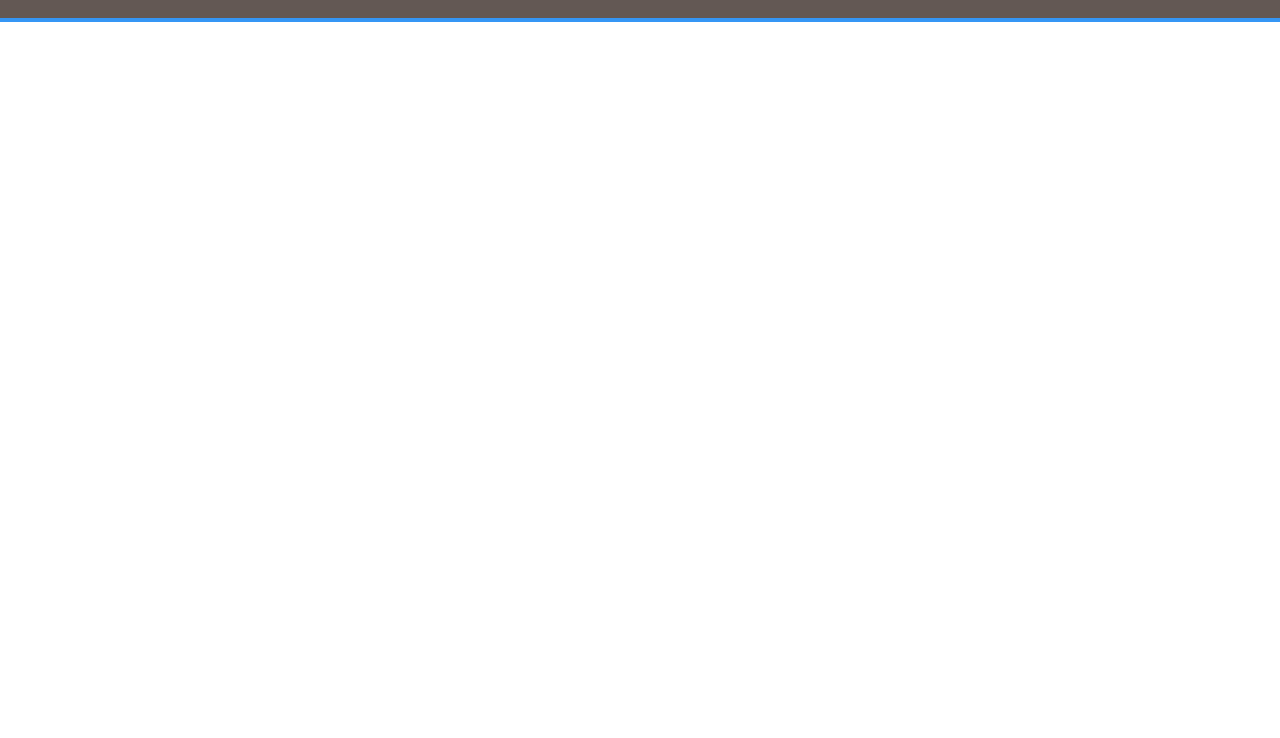
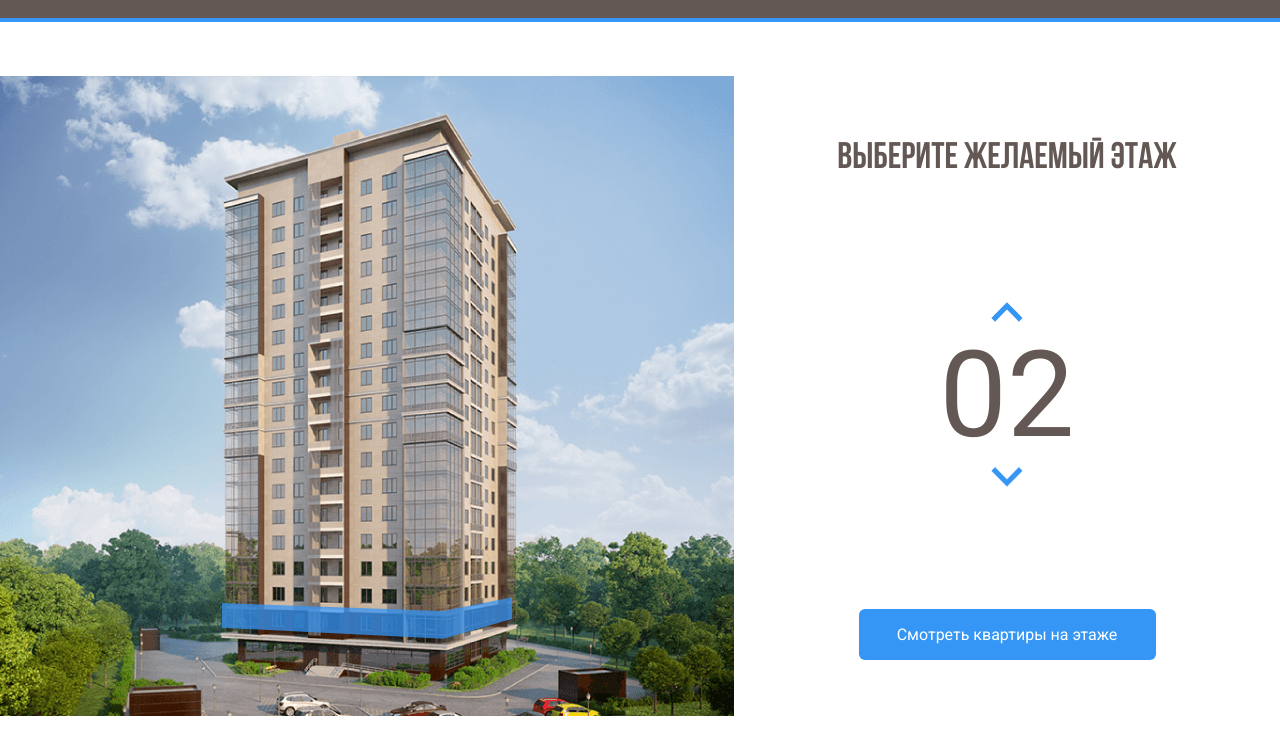
Before and after one commit to mot25/porthousingcomlex, a plain HTML site: page index.html in a window 1280 px wide. Shown: the part 62-800 px from the top of the page. Drawn offline with Linux system fonts and the light colour scheme.

Commit message:
floor mousemove

```diff
--- a/css/style.css
+++ b/css/style.css
@@ -1,4 +1,4 @@
-@import url('https://fonts.googleapis.com/css2?family=Roboto:wght@400;700&display=swap');
+@import url("https://fonts.googleapis.com/css2?family=Roboto:wght@400;700&display=swap");
 
 body {
   font-family: "Roboto", sans-serif;
@@ -7,7 +7,8 @@ body {
   background-color: #635854;
   color: #fff;
   padding: 12px 0;
-  border-bottom: 4px solid #3596F5;
+  margin-bottom: 54px;
+  border-bottom: 4px solid #3596f5;
 }
 .navbar {
   min-height: 56px;
@@ -48,3 +49,71 @@ line-height: 16px;
   font-size: 17px;
   line-height: 20px;
 }
+.main {
+  display: flex;
+  max-width: 1280px;
+  margin: 0 auto;
+}
+.main-image {
+}
+.main-img {
+}
+.main-img path {
+  transition: all 0.5s;
+  opacity: 0;
+}
+.main-img path:hover {
+  opacity: 1;
+  cursor: pointer;
+}
+.main-info {
+  display: flex;
+  flex-direction: column;
+  justify-content: space-around;
+  flex-grow: 1;
+  align-items: center;
+}
+.main-title {
+  font-family: "Bebas Neue Cyrillic";
+  font-weight: normal;
+  font-size: 37px;
+  line-height: 44px;
+  text-align: center;
+  text-transform: uppercase;
+  color: #635854;
+}
+.counrer-group {
+  display: flex;
+  flex-direction: column;
+  height: 185px;
+  align-items: center;
+  justify-content: space-between;
+}
+.counrer-btn {
+  width: 32.11px;
+  height: 19.84px;
+}
+.counrer-btn__up {
+}
+.counrer {
+  color: #635854;
+  font-size: 120px;
+}
+.counrer-btn__down {
+  transform: rotateX(180deg);
+}
+.main-btn__primary {
+  border: none;
+  font-weight: normal;
+  font-size: 16px;
+  line-height: 19px;
+
+  color: #ffffff;
+
+  background: #3596f5;
+  border-radius: 6px;
+  padding: 16px 36px;
+  text-align: center;
+  width: 297px;
+  height: 51px;
+}
--- /dev/null
+++ b/css/stylesheet.css
@@ -0,0 +1,9 @@
+@font-face {
+  font-family: "Bebas Neue Cyrillic";
+  src: local("Bebas Neue Cyrillic"), local("BebasNeueCyrillic"),
+    url("../fonts/BebasNeueCyrillic.woff2") format("woff2"),
+    url("../fonts/BebasNeueCyrillic.woff") format("woff");
+  font-weight: normal;
+  font-style: normal;
+  font-display: swap;
+}
--- a/index.html
+++ b/index.html
@@ -9,6 +9,7 @@
   <link rel="stylesheet" href="css/normalize.css">
   <link rel="stylesheet" href="css/fonts.css">
   <link rel="stylesheet" href="css/style.css">
+  <link rel="stylesheet" href="css/stylesheet.css">
   <link rel="stylesheet" href="css/media.css">
 </head>
 
@@ -44,7 +45,50 @@
       </div>
     </div>
   </header>
+  <main class="main">
+    <div class="main-image">
+      <svg class="main-img" width="734" height="640" viewBox="0 0 734 640" fill="none"
+        xmlns="http://www.w3.org/2000/svg" xmlns:xlink="http://www.w3.org/1999/xlink">
+        <rect width="734" height="640" fill="url(#pattern0)" />
+        <defs>
+          <pattern id="pattern0" patternContentUnits="objectBoundingBox" width="1" height="1">
+            <use xlink:href="#image0_1_86" transform="translate(-0.00408719) scale(0.0013624 0.0015625)" />
+          </pattern>
+          <image id="image0_1_86" width="740" height="640" xlink:href="./images/home.jpg" />
+        </defs>
+        <path class="main-path" data-floor="02" d="M222 527L442.8 535L512 521.3V543L443.5 562.7L222 551.7V527Z" fill="#3595F6" fill-opacity="0.75" />
+        <path class="main-path" data-floor="03" d="M223 526V501L443.3 504.3L513 501V521L443.7 534L223 526Z" fill="#3595F6" fill-opacity="0.75" />
+        <path class="main-path" data-floor="04" d="M223 500V475H444H513V498L445 505L223 500Z" fill="#3595F6" fill-opacity="0.75" />
+        <path class="main-path" data-floor="05" d="M223 476V451L444.3 447.3L512 454V476H444" fill="#3595F6" fill-opacity="0.75" />
+        <path class="main-path" data-floor="06" d="M223 450V424L444.5 420.7L513 431.7V453L444 446.3L223 450Z" fill="#3595F6" fill-opacity="0.75" />
+        <path class="main-path" data-floor="07" d="M222 423V399.3L443 387L514 410V431.3L443 419L222 423Z" fill="#3595F6" fill-opacity="0.75" />
+        <path class="main-path" data-floor="08" d="M222 401V376L444.2 359.7L514 388.3V409L443.7 387.3L222 401Z" fill="#3595F6" fill-opacity="0.75" />
+        <path class="main-path" data-floor="09" d="M222 376V351L444.5 330.7L514 367.3V388L442 359.3L222 376Z" fill="#3595F6" fill-opacity="0.75" />
+        <path class="main-path" data-floor="10" d="M222 350V326L445 301.3L514 345.3V367L444.7 329L222 350Z" fill="#3595F6" fill-opacity="0.75" />
+        <path class="main-path" data-floor="11" d="M222 325V301L444.5 272.3L514 323.3V344L443.7 301.7L222 325Z" fill="#3595F6" fill-opacity="0.75" />
+        <path class="main-path" data-floor="12" d="M221 301V277L443.3 244L514 303.3V323L444 272.3L221 301Z" fill="#3595F6" fill-opacity="0.75" />
+        <path class="main-path" data-floor="13" d="M222 276V252L443.2 217L513 281V302L444.3 243.7L222 276Z" fill="#3595F6" fill-opacity="0.75" />
+        <path class="main-path" data-floor="14" d="M222 252V227L444.3 189L513 259.3V280L444 216L222 252Z" fill="#3595F6" fill-opacity="0.75" />
+        <path class="main-path" data-floor="15" d="M222 226V201L442.8 157.3L513 236.3V259L444 185.7L222 226Z" fill="#3595F6" fill-opacity="0.75" />
+        <path class="main-path" data-floor="16" d="M223 202V177L443 129L513 214V237L442.3 157.7L223 202Z" fill="#3595F6" fill-opacity="0.75" />
+        <path class="main-path" data-floor="17" d="M222 177V152L441.8 100L513 192.3V215L443.3 128.7L222 177Z" fill="#3595F6" fill-opacity="0.75" />
+        <path class="main-path" data-floor="18" d="M222 152V126L444 69.3L513 171V192L443.7 100.3L222 152Z" fill="#3595F6" fill-opacity="0.75" />
 
+      </svg>
+    </div>
+    <!-- /.main-image -->
+    <div class="main-info">
+      <h2 class="main-title">Выберите желаемый этаж</h2>
+      <div class="counrer-group">
+        <img class="counrer-btn counrer-btn__up" src="./images/arrow.svg" alt="">
+        <span class="counrer">02</span>
+        <img class="counrer-btn counrer-btn__down" src="./images/arrow.svg" alt="">
+      </div>
+      <button class="main-btn__primary">Смотреть квартиры на этаже</button>
+    </div>
+    <!-- /.main-info -->
+  </main>
+  <footer></footer>
   <script src="js/jquery-3.6.0.min.js"></script>
   <script src="js/main.js"></script>
 </body>
--- a/js/main.js
+++ b/js/main.js
@@ -0,0 +1,67 @@
+let mainImage = document.querySelector(".main-image");
+let mainPath = document.querySelectorAll(".main-path");
+let counrer = document.querySelector(".counrer");
+let arrowUp = document.querySelector(".counrer-btn__up");
+let arrowDown = document.querySelector(".counrer-btn__down");
+mainPath.forEach((item) => {
+    item.style.opacity = 0;
+    if (item.dataset.floor == 2 ) {
+      item.style.opacity = 1;
+    }
+  });
+mainImage.addEventListener("mousemove", (e) => {
+  if (e.target.dataset.floor == undefined) {
+    return false;
+  }
+  //   console.dir(e.target.dataset.floor);
+  mainPath.forEach((item) => {
+    item.style.opacity = 0;
+    if (+counrer.innerHTML == item.dataset.floor) {
+      item.style.opacity = 1;
+    }
+    counrer.innerHTML.length === 1
+      ? (counrer.innerHTML = "0" + counrer.innerHTML)
+      : (counrer.innerHTML = counrer.innerHTML);
+    setTimeout(() => {
+      item.style.opacity = 0;
+    }, 8000);
+  });
+  counrer.innerHTML = e.target.dataset.floor;
+});
+arrowUp.addEventListener("click", () => {
+  if (+counrer.innerHTML == 18) {
+    return false;
+  }
+  counrer.innerHTML = +counrer.innerHTML + 1;
+
+  mainPath.forEach((item) => {
+    item.style.opacity = 0;
+    if (+counrer.innerHTML == item.dataset.floor) {
+      item.style.opacity = 1;
+    }
+    counrer.innerHTML.length === 1
+      ? (counrer.innerHTML = "0" + counrer.innerHTML)
+      : (counrer.innerHTML = counrer.innerHTML);
+    setTimeout(() => {
+      item.style.opacity = 0;
+    }, 7000);
+  });
+});
+arrowDown.addEventListener("click", () => {
+  if (+counrer.innerHTML == 02) {
+    return false;
+  }
+  counrer.innerHTML = +counrer.innerHTML - 1;
+  mainPath.forEach((item) => {
+    item.style.opacity = 0;
+    if (+counrer.innerHTML == item.dataset.floor) {
+      item.style.opacity = 1;
+    }
+    counrer.innerHTML.length === 1
+      ? (counrer.innerHTML = "0" + counrer.innerHTML)
+      : (counrer.innerHTML = counrer.innerHTML);
+    setTimeout(() => {
+      item.style.opacity = 0;
+    }, 7000);
+  });
+});
```
Also changed, not shown: fonts/BebasNeueCyrillic.woff (added), fonts/BebasNeueCyrillic.woff2 (added), images/arrow.svg (added), images/home.jpg (added). Lines whose indentation alone changed are shown as unchanged.
